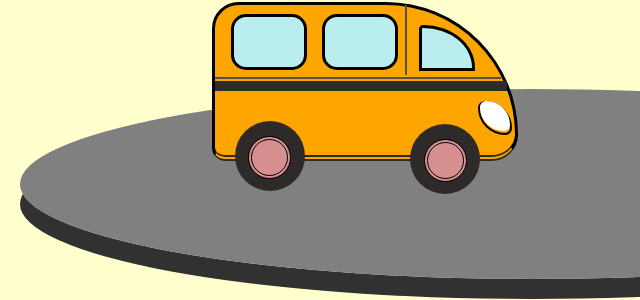
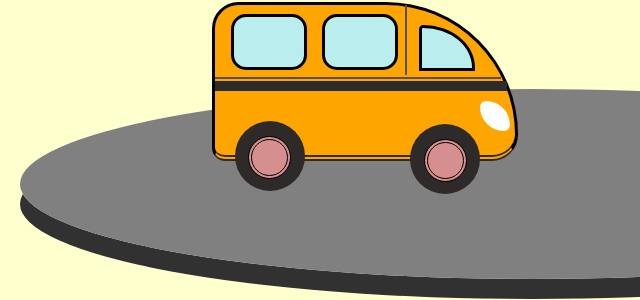
Before and after one commit to ClaudineiMiller/Van-se-locomovendo-html, a plain HTML site: page index.html in a window 1280 px wide. Shown: the part 321-621 px from the top of the page, 108-748 px from the left. Drawn offline with Linux system fonts and the light colour scheme; a web font is replaced by a local one.

Commit message:
Update index.html
Retirada da div com id "farol-border-fixa"

```diff
--- a/index.html
+++ b/index.html
@@ -23,7 +23,6 @@
         <div id="linha-horizontal"></div>
         <div id="faixa-horizontal"></div>
         <div id="farol"></div>
-        <div id="farol-border-fixa"></div>
         <div id="roda-traseira"></div>
         <div id="calota-traseira"></div>
         <div id="roda-dianteira"></div>
```
